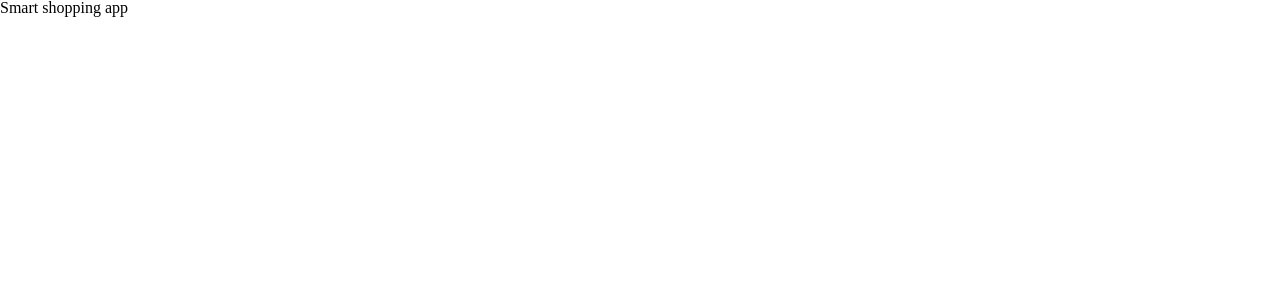
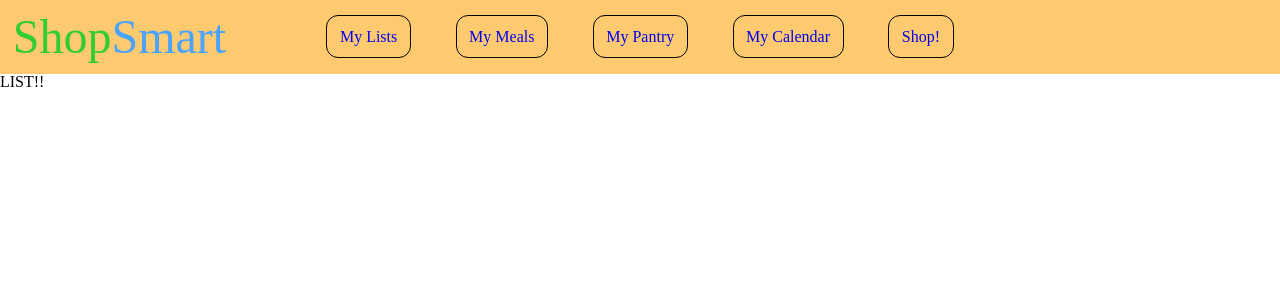
Before and after one commit to jmerz826/shop-smart, a React (Create React App) app in the folder shop-smart/: page / in a window 1280 px wide. Shown: the top 300 px of the page. Built offline with nearby package versions, Linux system fonts and the light colour scheme.

Commit message:
header built and styled, some app routing done

```diff
--- a/shop-smart/package.json
+++ b/shop-smart/package.json
@@ -8,7 +8,9 @@
     "@testing-library/user-event": "^12.8.3",
     "react": "^17.0.2",
     "react-dom": "^17.0.2",
+    "react-router-dom": "^5.3.0",
     "react-scripts": "4.0.3",
+    "styled-components": "^5.3.3",
     "web-vitals": "^1.1.2"
   },
   "scripts": {
--- a/shop-smart/src/App.js
+++ b/shop-smart/src/App.js
@@ -1,12 +1,33 @@
-import logo from './logo.svg';
+import Header from "./components/header";
+import { BrowserRouter as Router, Route, Switch } from 'react-router-dom';
+import NewList from "./components/newList";
+import Meals from "./components/meals/meals";
+import PantryItems from "./components/pantry/pantryItems";
+import Calendar from "./components/calendar";
+import Shop from "./components/shop";
 
 function App() {
   return (
-    <div className="App">
-      <header className="App-header">
-        <h1>Smart shopping app</h1>
-      </header>
-    </div>
+    <Router>
+        <Header />
+        <Switch>
+          <Route exact path='/'>
+            <NewList />
+        </Route>
+        <Route path='/meals'>
+            <Meals />
+        </Route>
+        <Route path='/pantry'>
+          <PantryItems />
+        </Route>
+        <Route path='/calendar'>
+          <Calendar />
+        </Route>
+        <Route path='/shop'>
+          <Shop />
+        </Route>
+        </Switch>
+    </Router>
   );
 }
 
--- /dev/null
+++ b/shop-smart/src/components/calendar.js
@@ -0,0 +1,11 @@
+import React from "react";
+
+const Calendar = props => {
+    return (
+        <div>
+            <h1>CALENDAR GOES HERE</h1>
+        </div>
+    );
+};
+
+export default Calendar;
--- /dev/null
+++ b/shop-smart/src/components/header.js
@@ -0,0 +1,52 @@
+import React from "react";
+import { Link } from "react-router-dom";
+import styled from 'styled-components';
+
+const StyledHeader = styled.div`
+    display: flex;
+    background-color: #FECA70;
+    padding:1%;
+
+    h2{
+        width:25%;
+        font-size:3rem;
+    }
+
+    nav{
+        display:flex;
+        width:50%;
+        justify-content:space-between;
+        align-items:center;
+    }
+
+    a{
+        text-decoration:none;
+        border: 1px solid black;
+        padding:2%;
+        border-radius:12px;
+    }
+
+    .green{
+        color:limegreen;
+    }
+    .blue{
+        color:#4AA3FC;
+    }
+`
+
+const Header = (props) => {
+    return (
+        <StyledHeader>
+            <h2><span className="green">Shop</span><span className="blue">Smart</span></h2>
+            <nav>
+                <Link to='/'>My Lists</Link>
+                <Link to='/meals'>My Meals</Link>
+                <Link to='/pantry'>My Pantry</Link>
+                <Link to='/calendar'>My Calendar</Link>
+                <Link to='/shop'>Shop!</Link>
+            </nav>
+        </StyledHeader>
+    );
+};
+
+export default Header;
--- /dev/null
+++ b/shop-smart/src/components/meals/meals.js
@@ -0,0 +1,11 @@
+import React from "react";
+
+const Meals = props => {
+    return (
+        <div>
+            <h1>MEALS!!!!!!</h1>
+        </div>
+    );
+};
+
+export default Meals;
--- /dev/null
+++ b/shop-smart/src/components/newList.js
@@ -0,0 +1,11 @@
+import React from "react";
+
+const NewList = (props) => {
+    return (
+        <div>
+            <h1>LIST!!</h1>
+        </div>
+    );
+};
+
+export default NewList;
--- /dev/null
+++ b/shop-smart/src/components/pantry/pantryItems.js
@@ -0,0 +1,11 @@
+import React from "react";
+
+const PantryItems = props => {
+    return (
+        <div>
+            <h1>PANTRY ITEMS!!!!!</h1>
+        </div>
+    );
+};
+
+export default PantryItems;
--- /dev/null
+++ b/shop-smart/src/components/shop.js
@@ -0,0 +1,11 @@
+import React from "react";
+
+const Shop = props => {
+    return (
+        <div>
+            <h1>STORE FEATURES COMING SOON</h1>
+        </div>
+    );
+};
+
+export default Shop;
--- a/shop-smart/src/index.js
+++ b/shop-smart/src/index.js
@@ -3,10 +3,13 @@ import ReactDOM from 'react-dom';
 import './index.css';
 import App from './App';
 import reportWebVitals from './reportWebVitals';
+import { BrowserRouter as Router } from 'react-router-dom';
 
 ReactDOM.render(
   <React.StrictMode>
-    <App />
+    <Router>
+      <App />
+    </Router>
   </React.StrictMode>,
   document.getElementById('root')
 );
```
Also changed, not shown: shop-smart/src/components/meals/meal.js (added), shop-smart/src/components/pantry/pantryItem.js (added), 1 other file (tests, documents, lock files or other folders).
